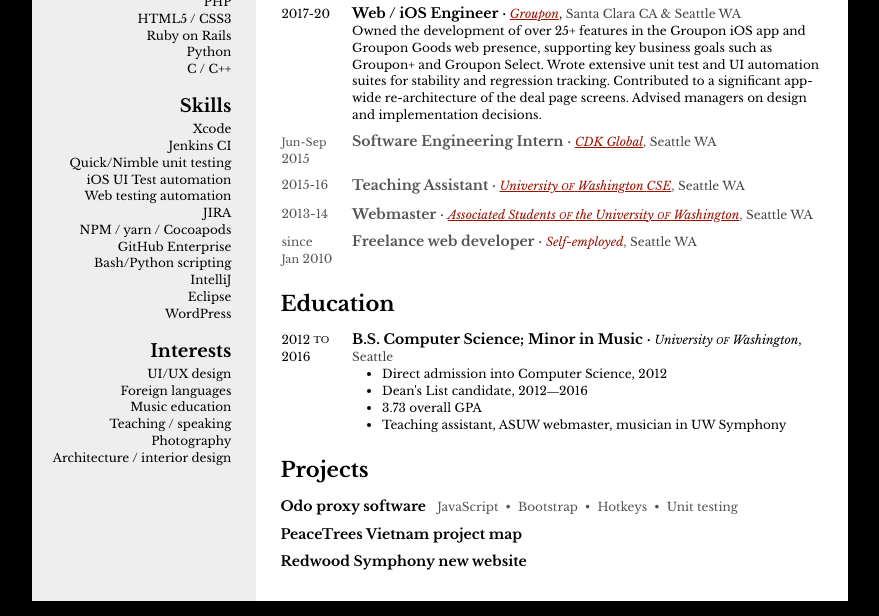
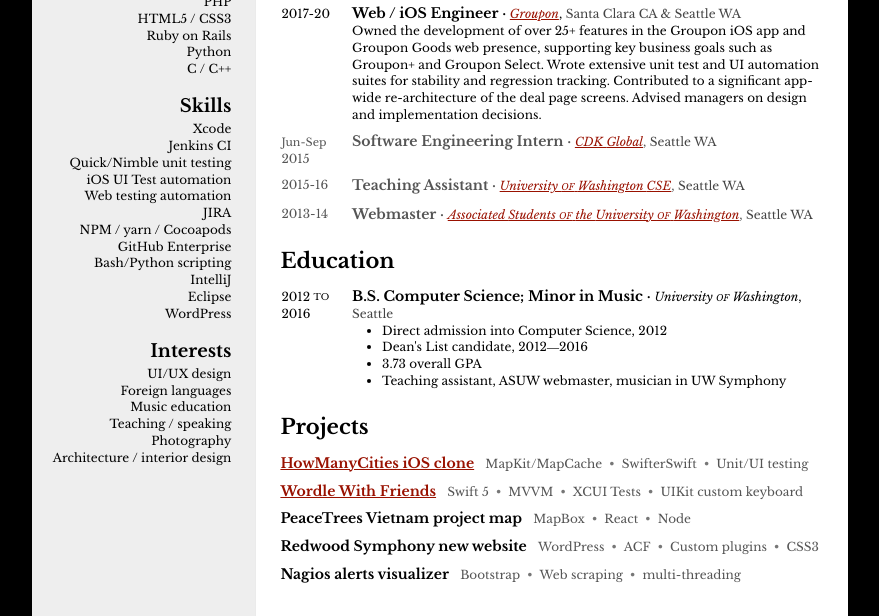
Before and after one commit to g-liu/resume, a React app: page / in a window 1280 px wide. Shown: the part 432-1048 px from the top of the page, without its empty margins (200-1079 px from the left). Built offline with nearby package versions, Linux system fonts and the light colour scheme.

Commit message:
Finish filling out projects

```diff
--- a/src/components/Project.js
+++ b/src/components/Project.js
@@ -1,9 +1,9 @@
 import React from 'react';
 import moment from 'moment';
-import {ArrayToList} from './helpers'
+import {ArrayToList, linkify} from './helpers'
 
 const Project = (props) => {
-  const {title, isHidden, endDate, description, technologies} = props;
+  const {title, isHidden, endDate, description, url, technologies} = props;
 
   if (isHidden) return null;
 
@@ -13,7 +13,7 @@
   if (!title) return null;
 
   return (<article className="project">
-    <h4>{title}</h4>
+    <h4>{linkify(title, url)}</h4>
     <ArrayToList className="technologies" items={technologies} />
     <p className="description">{inProgress ? <span className="in-progress">(In progress)</span> : ''} {description}</p>
   </article>);
--- a/src/components/helpers.js
+++ b/src/components/helpers.js
@@ -59,4 +59,11 @@
 	});
 }
 
-export {ArrayToList, displayDate, fancifyNoun};
+/* Wraps the given string in a url, or returns the string verbatim if url is empty or null */
+function linkify(word, url) {
+	if (!url || url.length === 0) { return word; }
+
+	return <a href={url}>{word}</a>
+}
+
+export {ArrayToList, displayDate, fancifyNoun, linkify};
--- a/src/resume_data.js
+++ b/src/resume_data.js
@@ -152,33 +152,53 @@
 		"date_start": "2010-01-01",
 		"date_end": null,
 		"display_short": true,
+		"is_shown": false,
 	}],
 	"projects": {
 		"display_short": true,
 		"heading": "Projects",
 		"items": [{
+			"title": "HowManyCities iOS clone",
+			"description": "iOS version of the famous city-guessing quiz where you have to name every city in a given part of the world",
+			"end_date": "2022-05-22",
+			"start_date": "2022-03-29",
+			"project_url": "https://github.com/g-liu/HowManyCities/",
+			"technologies": ["MapKit/MapCache", "SwifterSwift", "Unit/UI testing"],
+
+		}, {
+			"title": "Wordle With Friends",
+			"description": "A version of Wordle that allows for collaborative play - one player enters a word to guess and the other player tries to guess it.",
+			"project_url": "https://github.com/g-liu/WordleWithFriends/",
+			"end_date": "2022-03-22",
+			"start_date": "2022-01-15",
+			"technologies": ["Swift 5", "MVVM", "XCUI Tests", "UIKit custom keyboard",],
+		}, {
 			"title": "Odo proxy software",
 			"description": "Owned the redesign of Groupon's open-source proxy software. Rewrote significant portions of the Groupon front-end using Bootstrap framework, introducing usability features such as keyboard navigation.",
 			"project_url": "https://github.com/groupon/odo",
 			"start_date": "2019-01-01",
 			"end_date": "2019-12-31",
 			"technologies": ["JavaScript", "Bootstrap", "Hotkeys", "Unit testing"],
+			"is_hidden": true,
 		}, {
 			"title": "PeaceTrees Vietnam project map",
 			"description": "Leverage MapBox, React, and Node to present interactive map of the non-profit's projects and landmine data from KML files. Allows map updates via uploads through a secure backend.",
 			"start_date": "2019-10-01",
 			"end_date": "2019-10-31",
+			"technologies": ["MapBox", "React", "Node"]
 		}, {
 			"title": "Redwood Symphony new website",
 			"description": "Completely overhauled the organization's website in WordPress, with over 1,000 lines of custom PHP and JavaScript code. Created custom interactive components to display concert data in a consistent, reusable manner.",
 			"start_date": "2020-06-01",
 			"end_date": "2021-03-01",
+			"technologies": ["WordPress", "ACF", "Custom plugins", "CSS3"]
 		}, {
 			"title": "Nagios alerts visualizer",
 			"description": "Created a full-stack solution to visualize and reduce unnecessary Nagios alerts by over 50% in several weeks. Leveraged multi-threaded web scraper and Bootstrap-based front-end for quick tabular visualization.",
 			"start_date": "2017-05-01",
 			"end_date": "2017-06-01",
-			"is_hidden": true,
+			"technologies": ["Bootstrap", "Web scraping", "multi-threading"],
+			// "is_hidden": true,
 		}]
 	}
 };
--- a/src/style.scss
+++ b/src/style.scss
@@ -215,6 +215,7 @@
 
 			&:not(:first-child):before {
 				content: '\00a0\00a0•\00a0\00a0';
+				color: #777;
 			}
 		}
 	}
```
